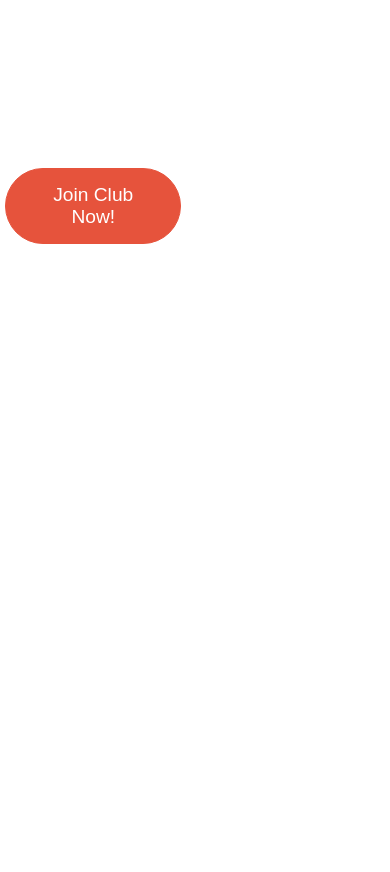
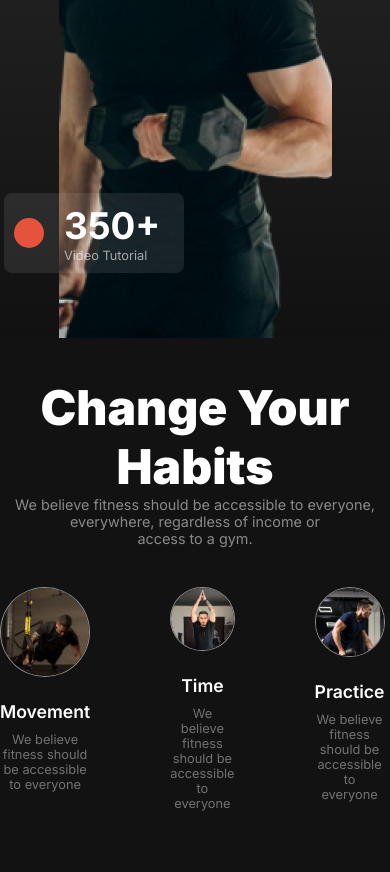
Before and after one commit to borhanbhuiyan/assignment-2, a plain HTML site: page index.html in a window 390 px wide. Shown: the part 871-1743 px from the top of the page. Before the commit the page ends 1191 px from the top, so only its background shows below. Drawn offline with Linux system fonts and the light colour scheme.

Commit message:
added the habit card section

```diff
--- a/index.html
+++ b/index.html
@@ -58,6 +58,55 @@
       <!-- banner section ends here -->
   </header>
   <main>
+    <!-- habit section starts here -->
+     <div class="habit">
+      <div class="habit-intro">
+        <h2>Change Your Habits</h2>
+        <p>We believe fitness should be accessible to everyone, everywhere, regardless of income or<br> access to a gym.</p>
+      </div>
+      <div class="habit-card-container">
+        <div class="habit-card">
+          <div class="habit-card-img">
+            <img src="./images/image 3.png" alt="">
+          </div>
+          <div class="habit-card-content">
+            <h3>Movement</h3>
+            <p>We believe fitness should be accessible to everyone</p>
+          </div>
+        </div>
+        <div class="habit-card">
+          <div class="habit-card-img">
+            <img src="./images/image 2.png" alt="">
+          </div>
+          <div class="habit-card-content">
+            <h3>Time</h3>
+            <p>We believe fitness should be accessible to everyone</p>
+          </div>
+        </div>
+        <div class="habit-card">
+          <div class="habit-card-img">
+            <img src="./images/image 4.png" alt="">
+          </div>
+          <div class="habit-card-content">
+            <h3>Practice</h3>
+            <p>We believe fitness should be accessible to everyone</p>
+          </div>
+        </div>
+        <div class="habit-card">
+          <div class="habit-card-img">
+            <img src="./images/image 5.png" alt="">
+          </div>
+          <div class="habit-card-content">
+            <h3>Weight Loss</h3>
+            <p>We believe fitness should be accessible to everyone</p>
+          </div>
+        </div>
+
+      </div>
+
+     </div>
+    <!-- habit section ends here -->
+
 
   </main>
   <footer>
--- a/styles/responsive.css
+++ b/styles/responsive.css
@@ -10,4 +10,41 @@
   .nav-btn-container{
       display: none;
     }
-}
+  .banner{
+    flex-direction: column;
+  }
+  .banner-content{
+    width: 90%;
+  }
+
+
+  .banner-image{
+    margin-top: 30px;
+    width: 70%;
+  }
+  .btn-primary{
+    color: white;
+    background: rgb(230, 83, 60);
+    border: none;
+    border: 1px solid rgb(230, 83, 60);
+    font-size: 1.2rem;
+    border-radius: 2.6em;
+    padding: .5em 1.3em;
+
+   }
+.banner-btn-2{
+  color: white;
+  background: none;
+  border: none;
+  border:1px solid white;
+  font-size: 1.2rem;
+  border-radius: 2.6em;
+  padding: 0.5em 1.3em;
+  margin-left: 20px;
+  }
+  .habit-card{
+    width: 100%;
+  }
+
+
+  }
--- a/styles/style.css
+++ b/styles/style.css
@@ -6,7 +6,6 @@
 body{
   font-family: "Inter", sans-serif;
   max-width: 1440px;
-  border: 1px solid red;
   margin: 0 auto;
 }
 
@@ -22,19 +21,17 @@ body{
   border: none;
   border: 1px solid rgb(230, 83, 60);
   font-size: 1.2rem;
-  border-radius: 45px;
-  padding: 15px 40px;
+  border-radius: 2.6em;
+  padding: 1em 2.5em;
 }
 /* shared styles ends here */
 .header-bg{
   background: linear-gradient(0deg, rgb(17, 17, 17),rgb(119, 119, 119) 200%);
-  height: 720px;
 }
 /* nav section styles starts here */
 .navbar-main{
    max-width: 1200px;
    margin:0 auto;
-   border: 4px solid green;
    display: flex;
    justify-content: space-between;
    align-items: center;
@@ -75,7 +72,6 @@ body{
 .banner{
   max-width: 1200px;
   margin: 0 auto;
-  border: 2px solid red;
   display: flex;
   justify-content: space-between;
   align-items: center;
@@ -84,7 +80,6 @@ body{
 .banner-content{
   width: 47%;
   height: 500px;
-  border: 2px solid blue;
 }
 .banner-heading{
   color: rgb(255, 255, 255);
@@ -103,23 +98,21 @@ body{
   margin-bottom: 25px;
 
 }
-.banner-btn{
 
-}
 .banner-btn-2{
   color: white;
   background: none;
   border: none;
   border:1px solid white;
   font-size: 1.2rem;
-  border-radius: 45px;
-  padding: 15px 40px;
+  border-radius: 2.6em;
+  padding: 1em 2.5em;
+  margin-left: 20px;
 }
 .banner-image{
   width: 30%;
   height: 580px;
   position: relative;
-  border: 2px solid blue;
 }
 .banner-image img{
   width: 100%;
@@ -141,13 +134,13 @@ body{
   display: flex;
   align-items: center;
  background-color: rgba(255, 255, 255, 0.092);
-  width: 200px;
+  width: 180px;
   height: 80px;
   padding: 5px 10px;
   border-radius: 8px;
   position: absolute;
   top: 75%;
-  left: -15%;
+  left: -20%;
 }
 .workout h2, .tutorial h2{
   font-size: 2.3rem;
@@ -168,3 +161,73 @@ body{
   margin-right: 20px;
 }
 /* banner section styles ends here */
+main{
+  max-width: 1440px;
+  background-color: rgba(0, 0, 0, 0.929);
+}
+/* habbit setion starts here */
+.habit{
+  max-width: 1200px;
+  margin:0 auto;
+  padding-top: 40px;
+}
+.habit-intro {
+  text-align: center;
+  margin-bottom: 40px;
+
+}
+.habit-intro h2{
+  color: white;
+  font-weight: 900;
+  font-size: 3rem;
+}
+.habit-intro p{
+  color: white;
+  font-weight: 400;
+  font-size: .9rem;
+  opacity: 0.5;
+}
+.habit-card-container{
+  display: grid;
+  grid-template-columns: repeat(4, 1fr);
+  gap: 80px;
+  /* display: flex;
+  justify-content: center;
+  align-items: center;
+  gap: 80px; */
+
+
+}
+.habit-card{
+  /* width: 100%; */
+
+
+}
+.habit-card-img img{
+  width: 100%;
+  object-fit: cover;
+  border-radius: 50%;
+  border: 1px solid rgba(255, 255, 255, 0.529);
+
+}
+.habit-card-content{
+  text-align: center;
+
+
+}
+.habit-card-content h3{
+  color: white;
+  font-size: 1.1rem;
+  font-weight: 600;
+  margin-top: 20px;
+  margin-bottom: 10px;
+
+}
+.habit-card-content p{
+  color: white;
+  font-size: .8rem;
+  font-weight: 400;
+  opacity: 0.4;
+  margin-bottom: 40px;
+}
+/* habbit setion ends here */
```
